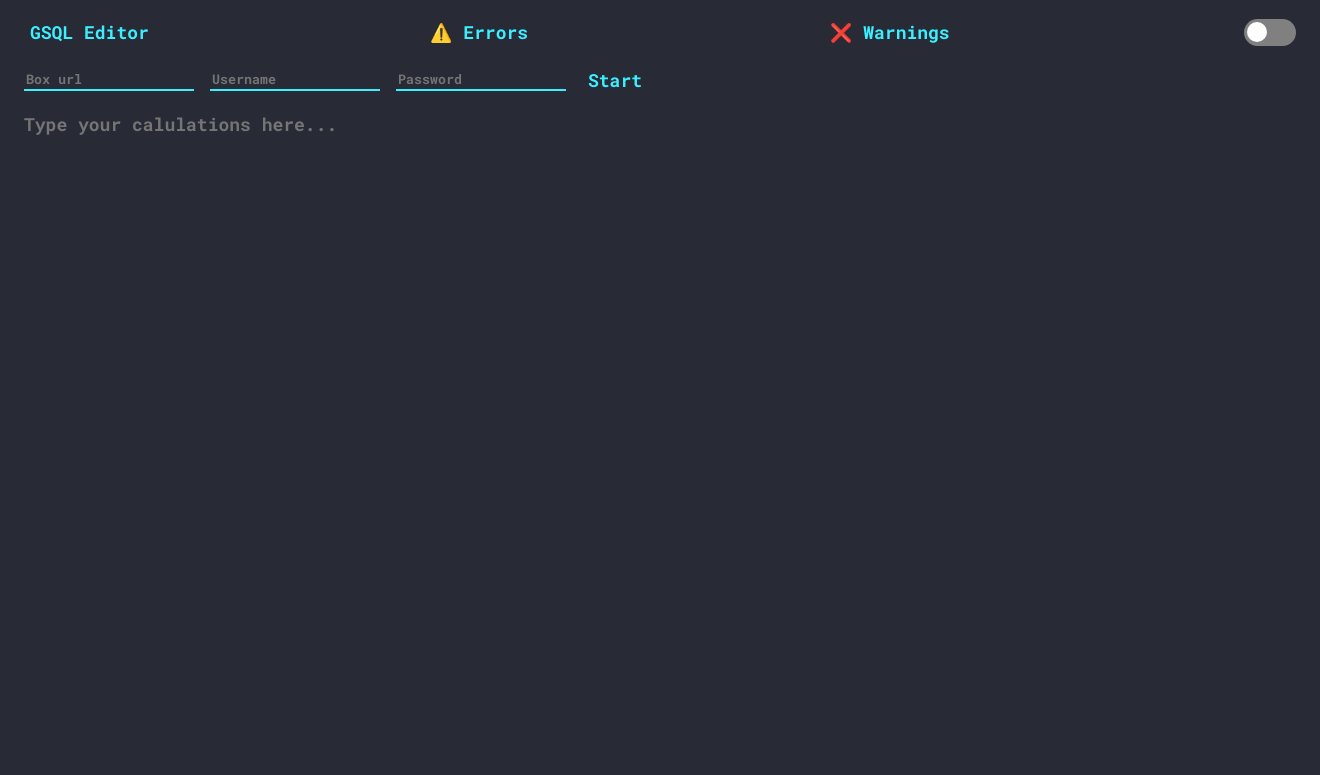
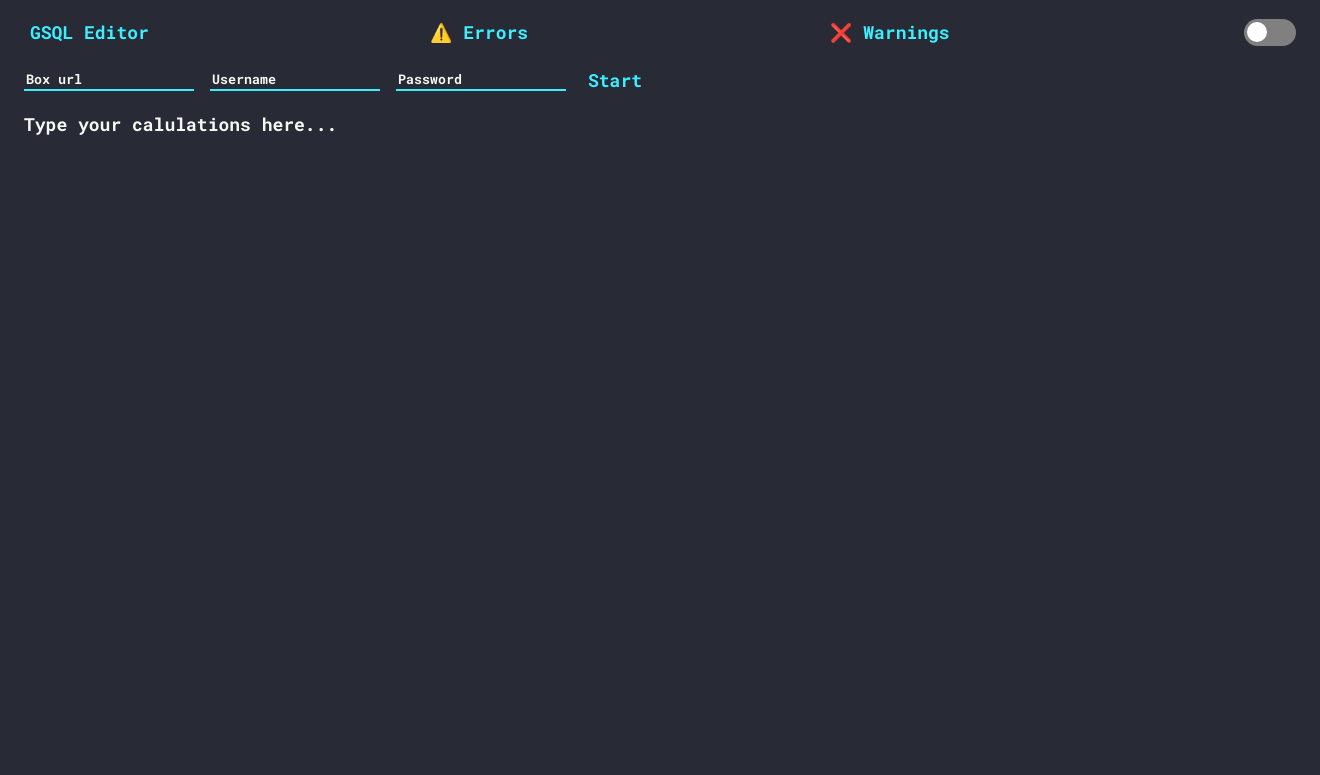
Before and after one commit to rohanshiva/sharable_gsql_editor, a Flask app: page / in a window 1320 px wide; the page is wider, and only the part inside the window is pictured. Shown: the top 775 px of that part. Before the commit the page ends 135 px from the top of that part, so only its background shows below. Run offline with Flask 2, Linux system fonts and the light colour scheme; some libraries are stand-ins or nearby versions.

Commit message:
Update style.css

```diff
--- a/static/style.css
+++ b/static/style.css
@@ -2,12 +2,18 @@ html {
     --bg: #dae5ed;
     --font-color: #090821;
     --afont-color: #fc2f70;
+    --dbg-color: rgba(0, 0, 0, 0.1);
+    --dbgh-color: rgba(0, 0, 0, 0.2);
+    --dbga-color: rgba(0, 0, 0, 0.3);
 
   }
   html[data-theme="dark"] {
     --bg: #282a36;
     --afont-color: #3cefff;
     --font-color: #f8f8f2;
+    --dbg-color: rgba(255, 255, 255, 0.1);
+    --dbgh-color: rgba(255, 255, 255, 0.2);
+    --dbga-color: rgba(255, 255, 255, 0.3);
   }
 
   body {
@@ -44,11 +50,11 @@ html {
     padding: 0 8px;
   }
   textarea {
-    width: 100%;
+    width: 50vw;
     padding: 8px 16px;
     border-style: solid;
     border-width: 0px;
-    min-height: 10vh;
+    height: 82vh;
     outline: 0;
     font-size: 18px;
     font-weight: 700;
@@ -56,6 +62,30 @@ html {
     resize: none;
     color: var(--font-color);
     font-family: "Roboto Mono", monospace;
+  }
+  ::-webkit-scrollbar {
+    width: 4px;
+    height: 4px;
+  }
+
+  ::-webkit-scrollbar-thumb {
+    background: var(--dbg-color);
+  }
+
+  ::-webkit-scrollbar-thumb:hover {
+    background: var(--dbgh-color);
+  }
+
+  ::-webkit-scrollbar-thumb:active {
+    background: var(--dbga-color);
+  }
+
+  ::placeholder {
+    color: var(--font-color);
+  }
+
+  ::selection {
+    background: #c6d5dd;
   }
 
   button {
```
